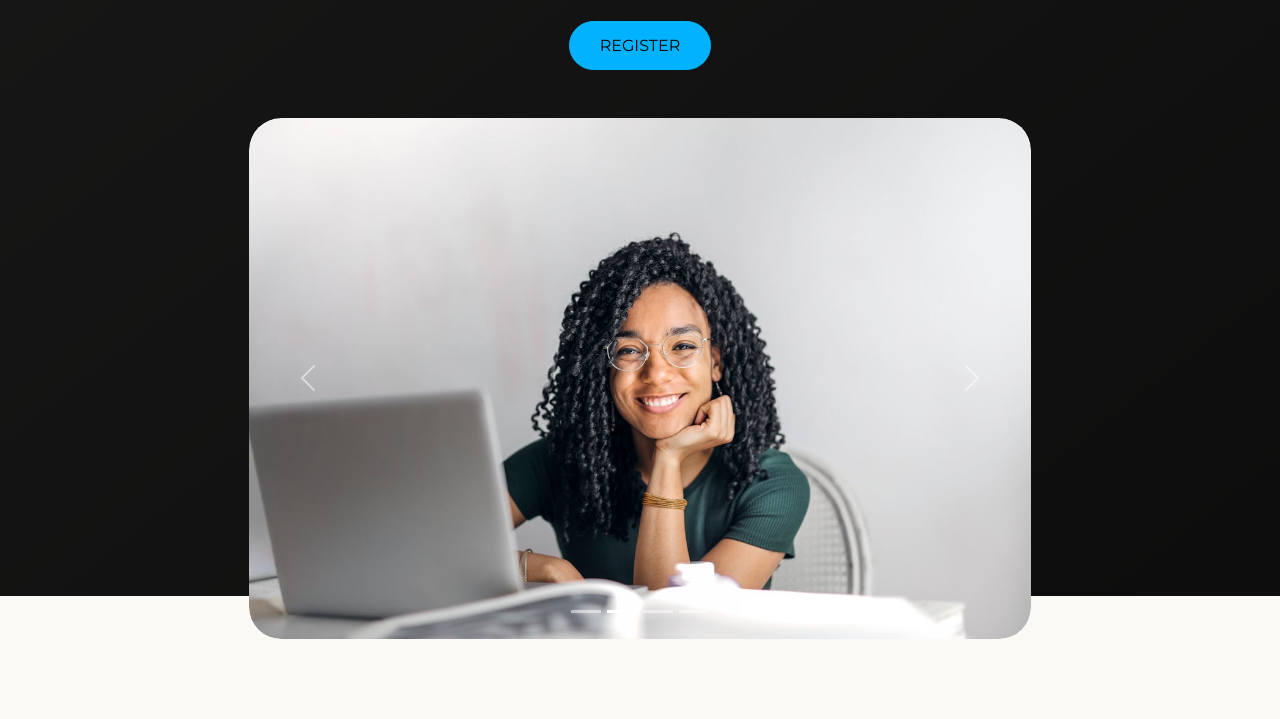
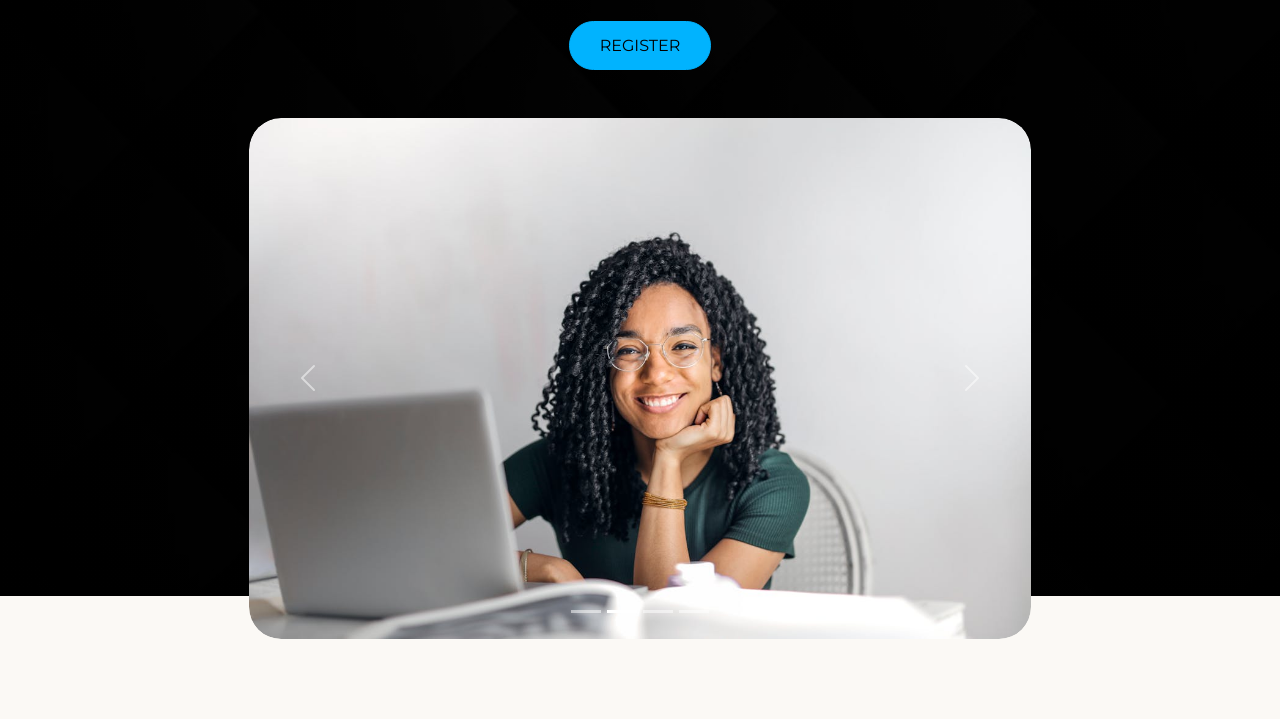
Before and after one commit to designguru20/video-training-website, a website: page index.html in a window 1280 px wide. Shown: the part 404-1123 px from the top of the page. Drawn offline with nearby package versions, Linux system fonts and the light colour scheme; files that its build step writes are made by us from their sources.

Commit message:
Update styles.scss

```diff
--- a/scss/styles.scss
+++ b/scss/styles.scss
@@ -5,7 +5,7 @@
       rgba(0, 0, 0, 0.90),
       rgba(0, 0, 0, 0.95)
     ),
-    url('../images/header-bg.jfif') center center no-repeat;
+    url('../images/head-bg.jfif') center center no-repeat;
   background-size: cover;
 }
 
```
